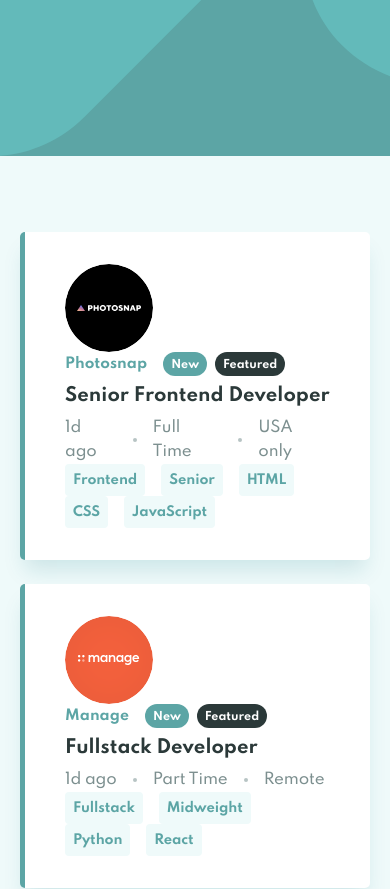
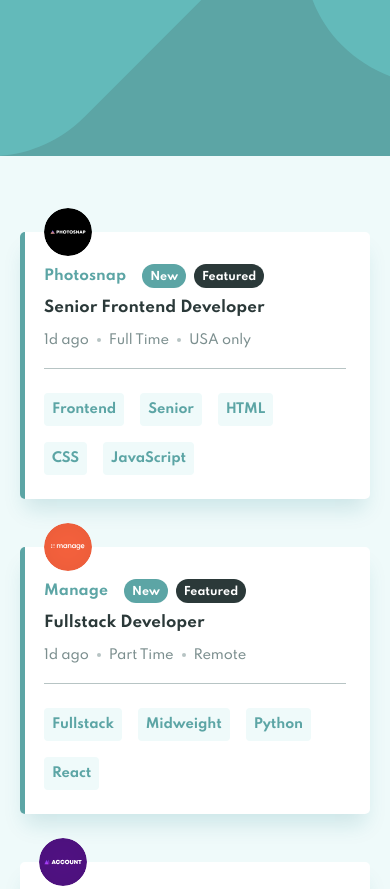
Before and after one commit to Andarov/job-list, a plain HTML site: page index.html in a window 390 px wide. Shown: the top 889 px of the page. Drawn offline with Linux system fonts and the light colour scheme.

Commit message:
Add tab responsive

```diff
--- a/css/main.css
+++ b/css/main.css
@@ -218,21 +218,39 @@ a {
     padding: 4px 8px;
     letter-spacing: -0.1px;
     border-radius: 4px;
-    flex-shrink: 0;
+    margin-left: 20px;
+    margin: 0;
 }
 
 .techs__tech:not(:last-child) {
     margin-right: 16px;
 }
 
-@media only screen and (max-width: 375px) {
+@media only screen and (max-width: 1020px) {
+    .left__extra {
+        margin-bottom: 8px;
+    }
+
+    .box__techs {
+        margin-left: 10px;
+        padding-left: 100px;
+    }
+}
+
+@media only screen and (max-width: 800px) {
+    .box__techs {
+        margin-bottom: -8px;
+    }
+
+    .techs__tech {
+        line-height: 25px;
+        margin-bottom: 8px;
+    }
+}
+
+@media only screen and (max-width: 530px) {
     .boxes__box {
         position: relative;
-        padding: 32px 24px 24px 19px;
-    }
-
-    .boxes__box:not(:last-child) {
-        margin-bottom: 48px;
     }
 
     .left__logo {
@@ -244,7 +262,20 @@ a {
         margin: 0;
     }
 
+    .boxes__box:not(:last-child) {
+        margin-bottom: 48px;
+    }
+
+    .box__techs {
+        padding: 0;
+        margin: 0;
+    }
+
+}
+
+@media only screen and (max-width: 410px) {
     .boxes__box {
+        padding: 32px 24px 24px 19px;
         font-size: 13px;
         line-height: 15px;
     }
@@ -264,6 +295,7 @@ a {
     }
 
     .extra__text {
+        flex-shrink: 0;
         font-size: 13px;
     }
 
```
